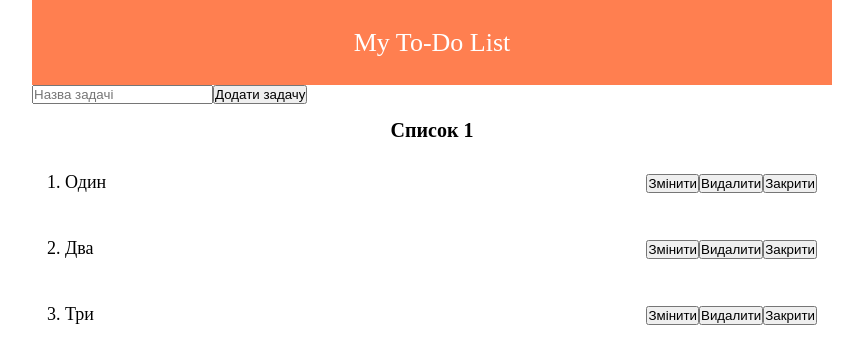
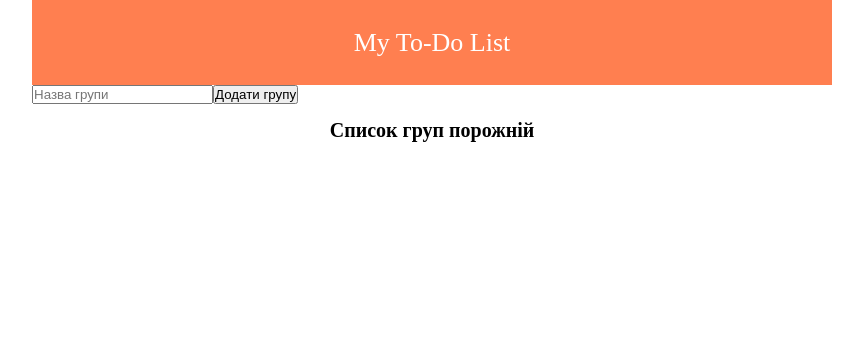
Before and after one commit to vladimirvikulin/Project-Manager, a React (Create React App) app: page / in a window 1280 px wide. Shown: the top 364 px of the page, without its empty margins (208-1071 px from the left). Built offline with nearby package versions, Linux system fonts and the light colour scheme.

Commit message:
added functionality for adding groups

```diff
--- a/src/App.js
+++ b/src/App.js
@@ -2,58 +2,20 @@ import React, { useState } from 'react';
 import './styles/App.css'
 import Header from './components/Header';
 import List from './components/List';
-import AddTaskForm from './components/AddTaskForm';
+import AddGroupForm from './components/AddGroupForm';
 
 function App() {
-  const [tasks, setTasks] = useState (
-    [
-      {id: 1, title: 'Один', status: true},
-      {id: 2, title: 'Два', status: true},
-      {id: 3, title: 'Три', status: true},
-    ]
-  )
-  const [edit, setEdit] = useState(null)
-  const [value, setValue] = useState('')
-
-  const addTask = (newTask) => {
-    setTasks([...tasks, newTask])
+  const [groups, setGroups] = useState([])
+  const addGroup = (newGroup) => {
+    setGroups([...groups, newGroup])
   }
-
-  const removeTask = (task) => {
-    setTasks(tasks.filter(i => i.id !== task.id))
-  }
-
-  const statusTask = (task) => {
-    setTasks(tasks.filter( i => {
-        if (i.id === task.id) i.status = !i.status
-        return i
-      }
-    ))
-  }
-  const editTask = (task) => {
-    setEdit(task.id)
-    setValue(task.title)
-   }
-
-  const saveTask = (task) => {
-    setTasks(tasks.filter( i => {
-      if (i.id === task.id) i.title = value
-      setEdit(null)
-      setValue('')
-      return i
-    }
-  ))
-  }
-
   return (
     <div className= 'App'>
-      <Header/>
-      <AddTaskForm add={addTask}/>
-      {tasks.length
-        ? <List
-        remove={removeTask} status={statusTask} edit={edit} editTask={editTask} value={value} setValue={setValue} save={saveTask}
-        title = {'Список 1'} tasks = {tasks}/>
-        : <h1 className="list">Список задач порожній</h1>
+      <Header groups = {groups}/>
+      <AddGroupForm addGroup = {addGroup}/>
+      {groups.length
+        ? <List groups={groups}/>
+        : <h1 className="list">Список груп порожній</h1>
       }
     </div>
   );
--- a/src/components/List.js
+++ b/src/components/List.js
@@ -1,13 +1,11 @@
 import React from 'react';
-import Task from './Task';
+import ListGroup from './ListGroup';
 
-const List = ({remove, status, title, edit, editTask, value, setValue, save, tasks}) => {
+const List = ({groups}) => {
+
     return (
         <div>
-            <h1 className="list">{title}</h1>
-            {tasks.map((task, index) => <Task
-            remove={remove} status={status} edit={edit} editTask={editTask} value={value} setValue={setValue} save={save}
-            number={index + 1} task={task} key={task.id}/>)}
+            {groups.map((group) => <ListGroup  group={group} key={group.id}/>)}
         </div>
     );
 };
--- /dev/null
+++ b/src/components/ListGroup.js
@@ -0,0 +1,55 @@
+import React, { useState } from 'react';
+import AddTaskForm from './AddTaskForm';
+import Task from './Task';
+
+const ListGroup = ({group}) => {
+    const [tasks, setTasks] = useState ([])
+    const [edit, setEdit] = useState(null)
+    const [value, setValue] = useState('')
+
+    const addTask = (newTask) => {
+        setTasks([...tasks, newTask])
+    }
+
+    const removeTask = (task) => {
+        setTasks(tasks.filter(i => i.id !== task.id))
+    }
+
+    const statusTask = (task) => {
+        setTasks(tasks.filter( i => {
+            if (i.id === task.id) i.status = !i.status
+            return i
+          }
+        ))
+    }
+    const editTask = (task) => {
+        setEdit(task.id)
+        setValue(task.title)
+       }
+
+    const saveTask = (task) => {
+        setTasks(tasks.filter( i => {
+          if (i.id === task.id) i.title = value
+          setEdit(null)
+          setValue('')
+          return i
+        }
+      ))
+    }
+    return (
+        <div>
+            <h1 className="list">{group.title}</h1>
+            <AddTaskForm add={addTask}/>
+            {tasks.length ?
+                <div>
+                {tasks.map((task, index) => <Task
+                removeTask={removeTask} statusTask={statusTask} edit={edit} editTask={editTask} value={value} setValue={setValue} saveTask={saveTask}
+                number={index + 1} task={task} key={task.id}/>)}
+                 </div>
+                : <h1 className="list">Список задач порожній</h1>
+            }
+        </div>
+    );
+};
+
+export default ListGroup;
--- a/src/components/Task.js
+++ b/src/components/Task.js
@@ -21,7 +21,7 @@ const Task = (props) => {
          {
          props.edit === props.task.id ?
             <div>
-               <button onClick={() => props.save(props.task)}>
+               <button onClick={() => props.saveTask(props.task)}>
                   Зберегти
                </button>
             </div>
@@ -30,10 +30,10 @@ const Task = (props) => {
                <button onClick={() => props.editTask(props.task)}>
                   Змінити
                </button>
-               <button onClick={() => props.remove(props.task)}>
+               <button onClick={() => props.removeTask(props.task)}>
                   Видалити
                </button>
-               <button onClick={() => props.status(props.task)}>
+               <button onClick={() => props.statusTask(props.task)}>
                   {
                      props.task.status ? 'Закрити' : 'Відкрити'
                   }
```
